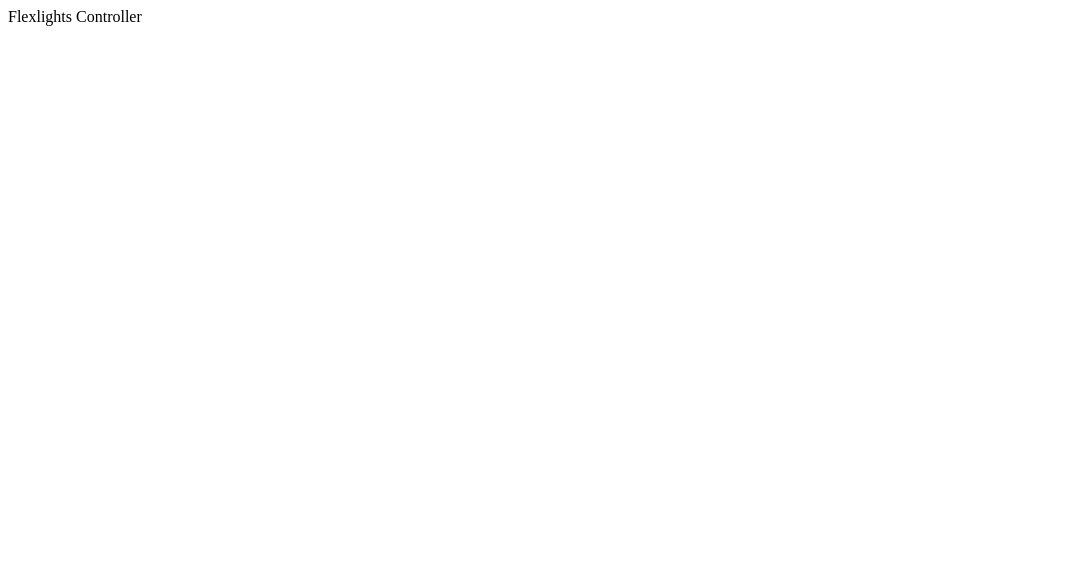
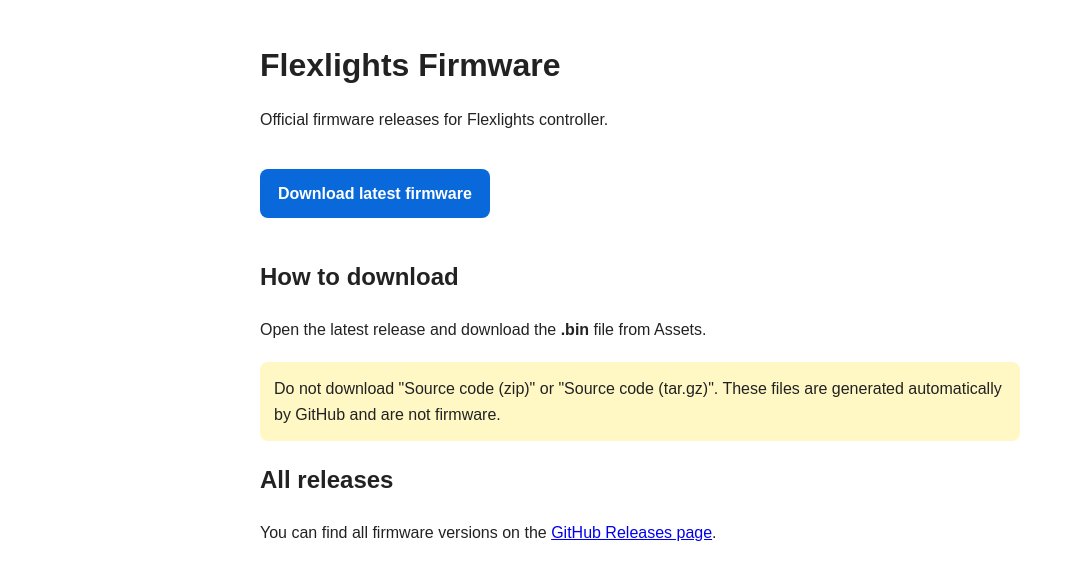
Before and after one commit to kykywkeee/FLEXLIGHTS-Firmware, a plain HTML site: page index.html in a window 1280 px wide. Shown: the whole page, without its empty margins (0-1075 px from the left). Drawn offline with Linux system fonts and the light colour scheme.

Commit message:
Update index.html

```diff
--- a/index.html
+++ b/index.html
@@ -1 +1,66 @@
-Flexlights Controller
+<!DOCTYPE html>
+<html lang="en">
+<head>
+  <meta charset="UTF-8">
+  <meta name="viewport" content="width=device-width, initial-scale=1.0">
+  <title>Flexlights Firmware</title>
+  <style>
+    body {
+      font-family: Arial, sans-serif;
+      max-width: 760px;
+      margin: 40px auto;
+      padding: 0 20px;
+      line-height: 1.6;
+      color: #222;
+    }
+
+    h1 {
+      font-size: 32px;
+      margin-bottom: 10px;
+    }
+
+    .button {
+      display: inline-block;
+      margin: 20px 0;
+      padding: 12px 18px;
+      background: #0969da;
+      color: white;
+      text-decoration: none;
+      border-radius: 8px;
+      font-weight: bold;
+    }
+
+    .note {
+      background: #fff8c5;
+      padding: 14px;
+      border-radius: 8px;
+      margin-top: 20px;
+    }
+  </style>
+</head>
+<body>
+  <h1>Flexlights Firmware</h1>
+
+  <p>Official firmware releases for Flexlights controller.</p>
+
+  <a class="button" href="https://github.com/kykywkeee/flexlights-firmware/releases/latest">
+    Download latest firmware
+  </a>
+
+  <h2>How to download</h2>
+
+  <p>Open the latest release and download the <strong>.bin</strong> file from Assets.</p>
+
+  <div class="note">
+    Do not download "Source code (zip)" or "Source code (tar.gz)".
+    These files are generated automatically by GitHub and are not firmware.
+  </div>
+
+  <h2>All releases</h2>
+
+  <p>
+    You can find all firmware versions on the
+    <a href="https://github.com/kykywkeee/flexlights-firmware/releases">GitHub Releases page</a>.
+  </p>
+</body>
+</html>
```
